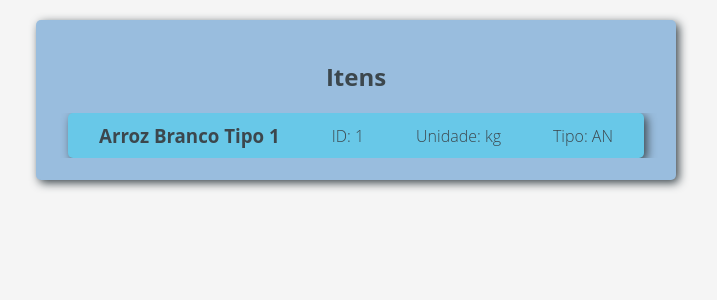
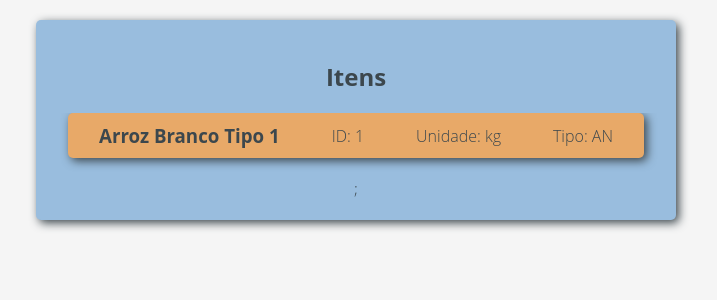
Before and after one commit to paulornr89/boa_acao_front, a React (Vite) app: page /itens/1 in a window 1280 px wide. Shown: the top 300 px of the page, without its empty margins (284-1001 px from the left). Built offline with nearby package versions, Linux system fonts and the light colour scheme.

Commit message:
rotas aninhadas funcionando

```diff
--- /dev/null
+++ b/src/components/Itens/CardItem.jsx
@@ -0,0 +1,8 @@
+export default function CardItem({item}) {
+    return <div className="item">
+        <h3>{item.descricao}</h3>
+        <p>ID: {item.id}</p>
+        <p>Unidade: {item.unidade}</p>
+        <p>Tipo: {item.tipo}</p>
+    </div>
+}
--- a/src/components/Itens/Item.jsx
+++ b/src/components/Itens/Item.jsx
@@ -1,9 +1,16 @@
-export default function Item({item}) {
-    console.log(item)
-    return <div className="item">
-        <h3>{item.descricao}</h3>
-        <p>ID: {item.id}</p>
-        <p>Unidade: {item.unidade}</p>
-        <p>Tipo: {item.tipo}</p>
-    </div>
+import { useParams } from 'react-router-dom';
+import mockItens from '../../data/itens.json';
+import CardItem from './CardItem';
+
+export default function Item() {
+    let { id } = useParams();
+
+    const itemEncontrado = mockItens.find(item => item.id === parseInt(id));
+
+    if(!itemEncontrado) {
+        return <p>Item não encontrado.</p>
+    }
+    return <>
+            <CardItem key={itemEncontrado.id} item={itemEncontrado}/>;
+        </>
 }
--- a/src/components/Itens/Itens.css
+++ b/src/components/Itens/Itens.css
@@ -20,3 +20,14 @@
     margin: 20px auto 20px auto;
     min-height: 20vh;
 }
+
+.item {
+    background-color: #E8A968;
+    border-radius: 5px;
+    display: flex;
+    align-self: center;
+    align-items: center;
+    justify-content: space-around;
+    box-shadow: 3px 3px 10px;
+    transition: transform 0.3s;
+}
--- /dev/null
+++ b/src/components/Itens/Itens.jsx
@@ -0,0 +1,14 @@
+import './Itens.css';
+import { Outlet } from 'react-router-dom';
+
+export default function Itens() {
+
+    return <div className="mostrarItens">
+            <div className="titulo">
+                <h2 className="titulo-texto">Itens</h2>
+            </div>
+            <div className="listaItens">
+                <Outlet/>
+            </div>
+        </div>;
+}
--- a/src/components/Itens/ListaDeItens.jsx
+++ b/src/components/Itens/ListaDeItens.jsx
@@ -1,30 +1,13 @@
-import './Itens.css';
-import { useParams } from 'react-router-dom';
+import CardItem from './CardItem';
 import mockItens from '../../data/itens.json';
-import Item from './Item';
 
 export default function ListaDeItens() {
-    let { id } = useParams();
-    let itensParaRenderizar = [];
-
-    if(id) {
-        const itemEncontrado = mockItens.find(item => item.id === parseInt(id));
-        itensParaRenderizar = [itemEncontrado];
-    }else {
-        itensParaRenderizar = mockItens;
-    }
-
-    return <div className="mostrarItens">
-            <div className="titulo">
-                <h2 className="titulo-texto">Itens</h2>
-            </div>
-            <div className="listaItens">
-                {
-                    itensParaRenderizar.length > 0 ? itensParaRenderizar.map((item) => {
-                        return <Item key={item.id} item={item}/>
-                    }
-                ) : (<p>Nenhum item encontrado.</p>)
-                }
-            </div>
-        </div>;
+    return <>
+        {
+            mockItens.length > 0 ? mockItens.map((item) => {
+                        return <CardItem key={item.id} item={item}/>
+                    })
+            : (<p>Nenhum item encontrado.</p>)
+        }
+    </>
 }
--- a/src/routes/routes.jsx
+++ b/src/routes/routes.jsx
@@ -2,14 +2,19 @@ import { Routes, Route } from 'react-router-dom';
 
 import CadastroDeUsuario from '../components/Cadastro/Cadastro.jsx'
 import Login from '../components/Login/Login.jsx';
+import Itens from '../components/Itens/Itens.jsx';
 import ListaDeItens from '../components/Itens/ListaDeItens.jsx';
+import Item from '../components/Itens/Item.jsx';
 
 export default function AppRoutes() {
     return (<Routes>
       <Route path="/" element={ <h1>APP BOA AÇÃO</h1> } />
       <Route path="/login" element={ <Login/> } />
       <Route path="/cadastro" element={ <CadastroDeUsuario/> } />
-      <Route path="/itens" element={ <ListaDeItens/> } />
-      <Route path="/itens/:id" element={ <ListaDeItens/> } />
+      <Route path="/itens" element={ <Itens/> }>
+
+      <Route index element={ <ListaDeItens/> } />
+      <Route path=":id" element={ <Item/> }/>
+      </Route>
     </Routes>);
 }
--- a/src/style.css
+++ b/src/style.css
@@ -251,7 +251,7 @@ header .perfil {
     gap: 20px;
 }
 
-.instituicao, .doador, .item {
+.instituicao, .doador {
     background-color: #68C8E8;
     border-radius: 5px;
     display: flex;
```
